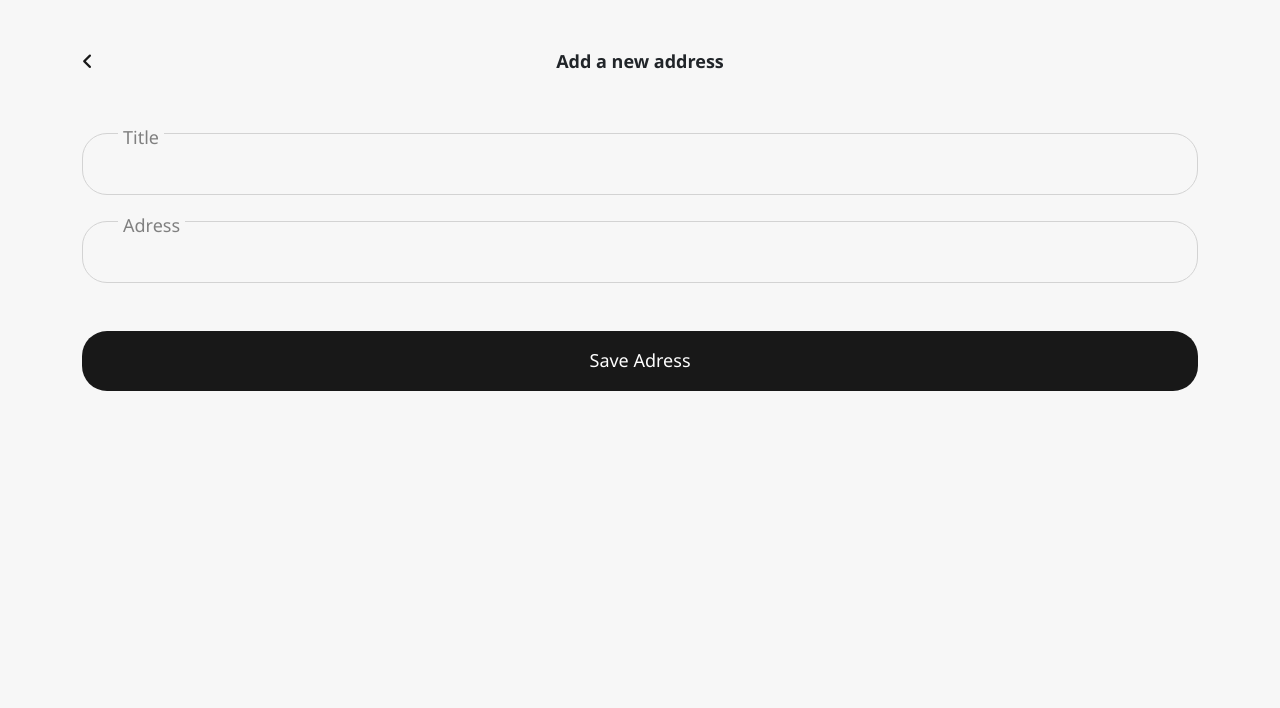
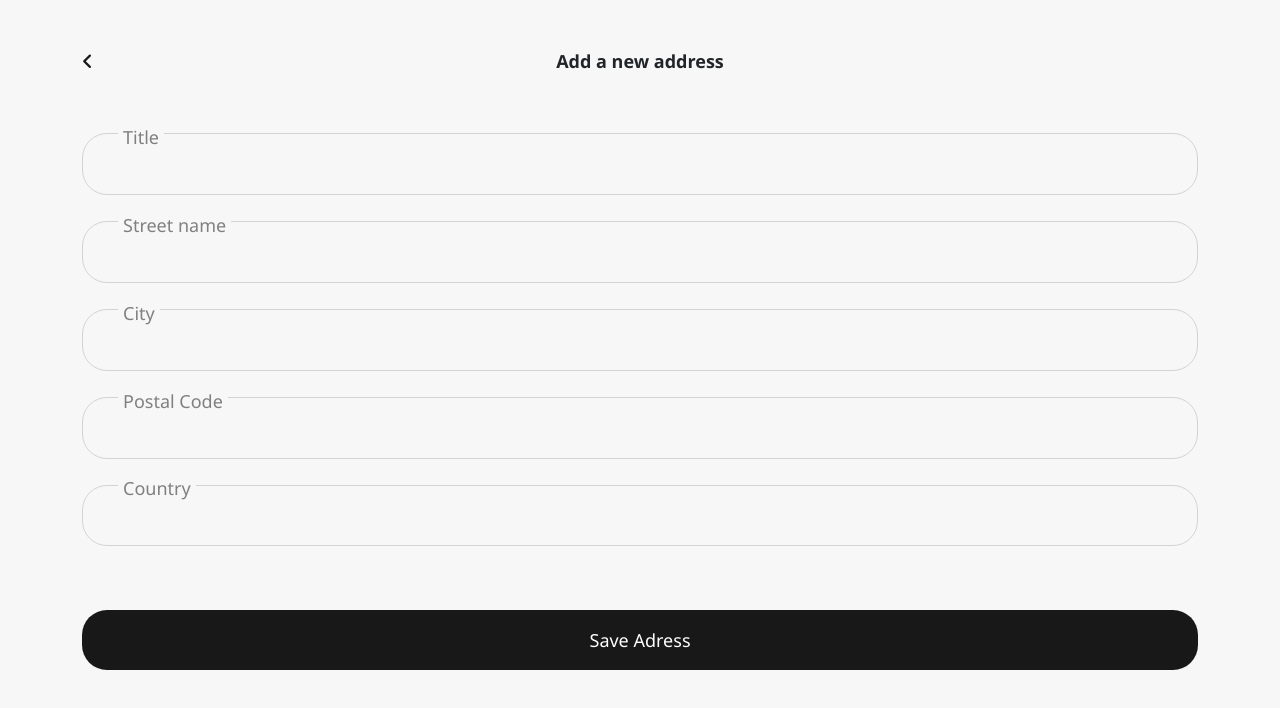
Before and after one commit to Zynad/Grupp2-aspnet2-frontend, a React (Create React App) app: page /addadress in a window 1280 px wide. Shown: the top 708 px of the page. Built offline with nearby package versions, Linux system fonts and the light colour scheme.

Commit message:
Added some profil stuff

```diff
--- a/src/App.js
+++ b/src/App.js
@@ -16,6 +16,7 @@ import Profile from "./components/views/user/profile/Profile"
 import SignOut from "./components/views/user/profile/SignOut";
 import Address from "./components/views/user/profile/Address";
 import AddNewAdress from "./components/views/user/profile/AddNewAddress";
+import EditProfile from "./components/views/user/profile/EditProfile";
 
 function App() {
   return (
@@ -23,6 +24,7 @@ function App() {
     <ApiProvider>
     <LoginProvider>
       <Routes>
+      <Route path="/editprofile" element = {<EditProfile/>}/>
         <Route path="/" element={<Home />} />
         <Route path="/search" element={<Search />} />
         <Route path="/cart" element={<Cart />} />
--- a/src/components/views/user/profile/AddNewAddress.jsx
+++ b/src/components/views/user/profile/AddNewAddress.jsx
@@ -3,16 +3,23 @@ import { NavLink } from "react-router-dom"
 const AddNewAdress = () => {
 
   const [title, setTitle] = useState("");
-  const [adress, setAdress] = useState("");
+  const [streetName, setStreetName] = useState("");
+  const [city, setCity] = useState("");
+  const [postalCode, setPostalCode] = useState("");
+  const [country, setCountry] = useState("");
+  const [validation, setValidation] = useState ("");
 
   const handleSumit = async (event) => {
 
     event.preventDefault();
 
-    if(title.length == 0 | adress.length == 0){
-       // Skicka uppgifterna till API
+    if(title.length < 2 || streetName.length < 2 || city.length < 2 || postalCode < 2 || country < 2){
+       setValidation("The adress faild to save. Try Again!")
+       return;
     }
-
+    setValidation("")
+    const adress = {title : title, streetName : streetName, city : city, postalCode : postalCode, country : country }
+    // Skicka objektet till API
  };
 
 return (
@@ -41,18 +48,67 @@ return (
     </div>
 
     <div className="col-lg-12 mt-3 input-wrapper">
-    <label htmlFor="adress">Adress</label>
-    <input name="adress" value={adress} onChange={(event) => setAdress(event.target.value)} type="text" onKeyUp={(event) => {
+    <label htmlFor="streetAdress">Street name</label>
+    <input name="streetAdress" value={streetName} onChange={(event) => setStreetName(event.target.value)} type="text" onKeyUp={(event) => {
       if (event.target.value.length <= 1)
        {
-         document.querySelector("#adress").innerHTML = "Not a valid adress"
+         document.querySelector("#streetName").innerHTML = "Not a valid street name"
        }
       else
        {
-         document.querySelector("#adress").innerHTML = ""
+         document.querySelector("#streetName").innerHTML = ""
        }}}>
     </input>
-    <div id="adress" className="text-danger ml-5"></div>
+    <div id="streetName" className="text-danger ml-5"></div>
+    </div>
+
+    <div className="col-lg-12 mt-3 input-wrapper">
+    <label htmlFor="city">City</label>
+    <input name="city" value={city} onChange={(event) => setCity(event.target.value)} type="text" onKeyUp={(event) => {
+      if (event.target.value.length <= 1)
+       {
+         document.querySelector("#city").innerHTML = "Not a valid city"
+       }
+      else
+       {
+         document.querySelector("#city").innerHTML = ""
+       }}}>
+    </input>
+    <div id="city" className="text-danger ml-5"></div>
+    </div>
+
+    <div className="col-lg-12 mt-3 input-wrapper">
+    <label htmlFor="postalCode">Postal Code</label>
+    <input name="postalCode" value={postalCode} onChange={(event) => setPostalCode(event.target.value)} type="text" onKeyUp={(event) => {
+      if (event.target.value.length <= 1)
+       {
+         document.querySelector("#postalCode").innerHTML = "Not a valid postal code"
+       }
+      else
+       {
+         document.querySelector("#postalCode").innerHTML = ""
+       }}}>
+    </input>
+    <div id="postalCode" className="text-danger ml-5"></div>
+    </div>
+
+    <div className="col-lg-12 mt-3 input-wrapper">
+    <label htmlFor="country">Country</label>
+    <input name="country" value={country} onChange={(event) => setCountry(event.target.value)} type="text" onKeyUp={(event) => {
+      if (event.target.value.length <= 1)
+       {
+         document.querySelector("#country").innerHTML = "Not a valid country"
+       }
+      else
+       {
+         document.querySelector("#country").innerHTML = ""
+       }}}>
+    </input>
+    <div id="country" className="text-danger ml-5"></div>
+    </div>
+
+    <div className="validation text-danger mt-3">
+    {validation}
     </div>
 
     <button className="dark-btn-standard my-5" type="submit">Save Adress</button>
--- /dev/null
+++ b/src/components/views/user/profile/EditProfile.jsx
@@ -0,0 +1,116 @@
+import {NavLink} from 'react-router-dom'
+import {useState} from 'react';
+import ProfilePicture from './ProfilePicture';
+
+const EditProfile = () => {
+
+    const [firstName, setFirstName] = useState("");
+    const [lastName, setLastName] = useState("");
+    const [email, setEmail] = useState("");
+    const [phone, setPhone] = useState("");
+    const [validation, setValidation] = useState("");
+
+
+    const handleSubmit = (event) => {
+
+      event.preventDefault();
+
+      if (firstName.length < 2 || lastName.length < 2 || email.length < 2 || phone.length < 2)
+      {
+        setValidation("Saving profile faild. Try again!")
+        return;
+      }
+
+      setValidation("");
+      const profile = {firstName : firstName, lastName : lastName, email : email, phone : phone}
+    }
+
+  return (
+
+<div className="container my-5">
+  <div className="row">
+
+  <div className="col-4"><NavLink className="nav-standard" to="/profile"><i className="fa-solid fa-angle-left"></i></NavLink></div>
+  <div className="col-4 adress-title">Edit Profile</div>
+
+  <div className="container profile-section mt-5">
+     <ProfilePicture/>
+  </div>
+
+<form onSubmit={handleSubmit}>
+
+  <div className="col-lg-12 mt-5 input-wrapper">
+    <label htmlFor="title">Firstname</label>
+    <input name="title" value={firstName} onChange={(event) => setFirstName(event.target.value)} type="text" onKeyUp={(event) => {
+      if (event.target.value.length <= 1)
+       {
+         document.querySelector("#firstName").innerHTML = "Not a valid title"
+       }
+      else
+       {
+         document.querySelector("#firstName").innerHTML = ""
+       }}}>
+    </input>
+    <div id="firstName" className="text-danger ml-5"></div>
+ </div>
+
+ <div className="col-lg-12 mt-3 input-wrapper">
+    <label htmlFor="lastName">Lastname</label>
+    <input name="lastName" value={lastName} onChange={(event) => setLastName(event.target.value)} type="text" onKeyUp={(event) => {
+      if (event.target.value.length <= 1)
+       {
+         document.querySelector("#lastName").innerHTML = "Not a valid lastname"
+       }
+      else
+       {
+         document.querySelector("#lastName").innerHTML = ""
+       }}}>
+    </input>
+    <div id="lastName" className="text-danger ml-5"></div>
+ </div>
+
+ <div className="col-lg-12 mt-3 input-wrapper">
+    <label htmlFor="email">Email</label>
+    <input name="email" value={email} onChange={(event) => setEmail(event.target.value)} type="text" onKeyUp={(event) => {
+      if (event.target.value.length <= 1)
+       {
+         document.querySelector("#email").innerHTML = "Not a valid email"
+       }
+      else
+       {
+         document.querySelector("#email").innerHTML = ""
+       }}}>
+    </input>
+    <div id="email" className="text-danger ml-5"></div>
+ </div>
+
+ <div className="col-lg-12 mt-3 input-wrapper">
+    <label htmlFor="phone">Phone number</label>
+    <input name="phone" value={phone} onChange={(event) => setPhone(event.target.value)} type="text" onKeyUp={(event) => {
+      if (event.target.value.length <= 1)
+       {
+         document.querySelector("#phone").innerHTML = "Not a valid phone number"
+       }
+      else
+       {
+         document.querySelector("#phone").innerHTML = ""
+       }}}>
+    </input>
+    <div id="phone" className="text-danger ml-5"></div>
+ </div>
+
+ <div className="validation text-danger mt-3">{validation}</div>
+
+ <button className="dark-btn-standard my-5" type="submit">Save Changes</button>
+
+ </form>
+
+
+
+</div>
+</div>
+
+)}
+
+
+export default EditProfile;
--- a/src/components/views/user/profile/Profile.jsx
+++ b/src/components/views/user/profile/Profile.jsx
@@ -3,6 +3,7 @@ import Navigation from "../../../partials/navigation/Navigation";
 import { useContext, useState, useEffect } from "react";
 import { NavLink, Navigate } from "react-router-dom";
 import { ApiContext } from "../../../../contexts/ApiProvider";
+import ProfilePicture from "./ProfilePicture";
 
 
 const Profile = () => {
@@ -31,6 +32,7 @@ const Profile = () => {
         <div className="container profile-section">
         <div className="mt-5 upper-profile-content">
          <span className="line-login"></span>
+         <ProfilePicture/>
          <h2 className="heading-standard mt-3">{user.firstName + " " + user.lastName}</h2>
          <div className="standard-text">{user.email}</div>
          </div>
--- /dev/null
+++ b/src/components/views/user/profile/ProfilePicture.jsx
@@ -0,0 +1,13 @@
+import { NavLink } from "react-router-dom";
+
+const ProfilePicture = () => {
+    return (
+        <>
+        <div className="mt-3 profile-picture-content container">
+        <NavLink to="/editprofile"><i className="profile-circle fa-thin fa-pen"></i></NavLink>
+        </div>
+        </>
+    )
+}
+
+export default ProfilePicture;
--- a/src/components/views/user/profile/profile.css
+++ b/src/components/views/user/profile/profile.css
@@ -101,3 +101,36 @@
 .new-adress{
     text-align: center;
 }
+
+.validation{
+    text-align: center;
+}
+
+
+/* Profile Picture Section */
+
+.profile-picture-content{
+    height: 250px;
+    width: 250px;
+    border: 5px solid lightgrey;
+    border-radius: 50%;
+}
+
+.profile-circle {
+    background: lightgrey;
+    color: #000000;
+    height: 50px;
+    width: 50px;
+    display: flex;
+    justify-content: center;
+    align-items: center;
+    border-radius: 50%;
+    margin: 170px;
+    text-decoration: none;
+    opacity: 0.9;
+}
+
+.profile-circle:hover{
+    cursor: pointer;
+    opacity: 1;
+}
--- a/src/contexts/ApiProvider.jsx
+++ b/src/contexts/ApiProvider.jsx
@@ -4,7 +4,6 @@ import Cookies from 'js-cookie'
 export const ApiContext = createContext();
 
 const ApiProvider = (props) => {
-   const [user, setUser] = useState({});
 
 // GET ALL PRODUCTS
 const getAllProductsAsync = async () => {
@@ -77,7 +76,6 @@ const loginAsync = async (url = '', data = {}, handleLogin) => {
             if (!response.ok){
                 handleLogin("false")
                 throw new Error(response.status);
-                return false;
             }
             else {
                 const res = response.text()
@@ -85,13 +83,11 @@ const loginAsync = async (url = '', data = {}, handleLogin) => {
                     const token = data;
                     Cookies.set('token', token)
                     handleLogin("true");
-                    return true;
                     // const decode = jwt(token);
                     // const getToken = Cookies.get('token');
                  })}}))
           .catch(() => {
                  handleLogin("false")
-                 return false;
             })
         };
 
```
